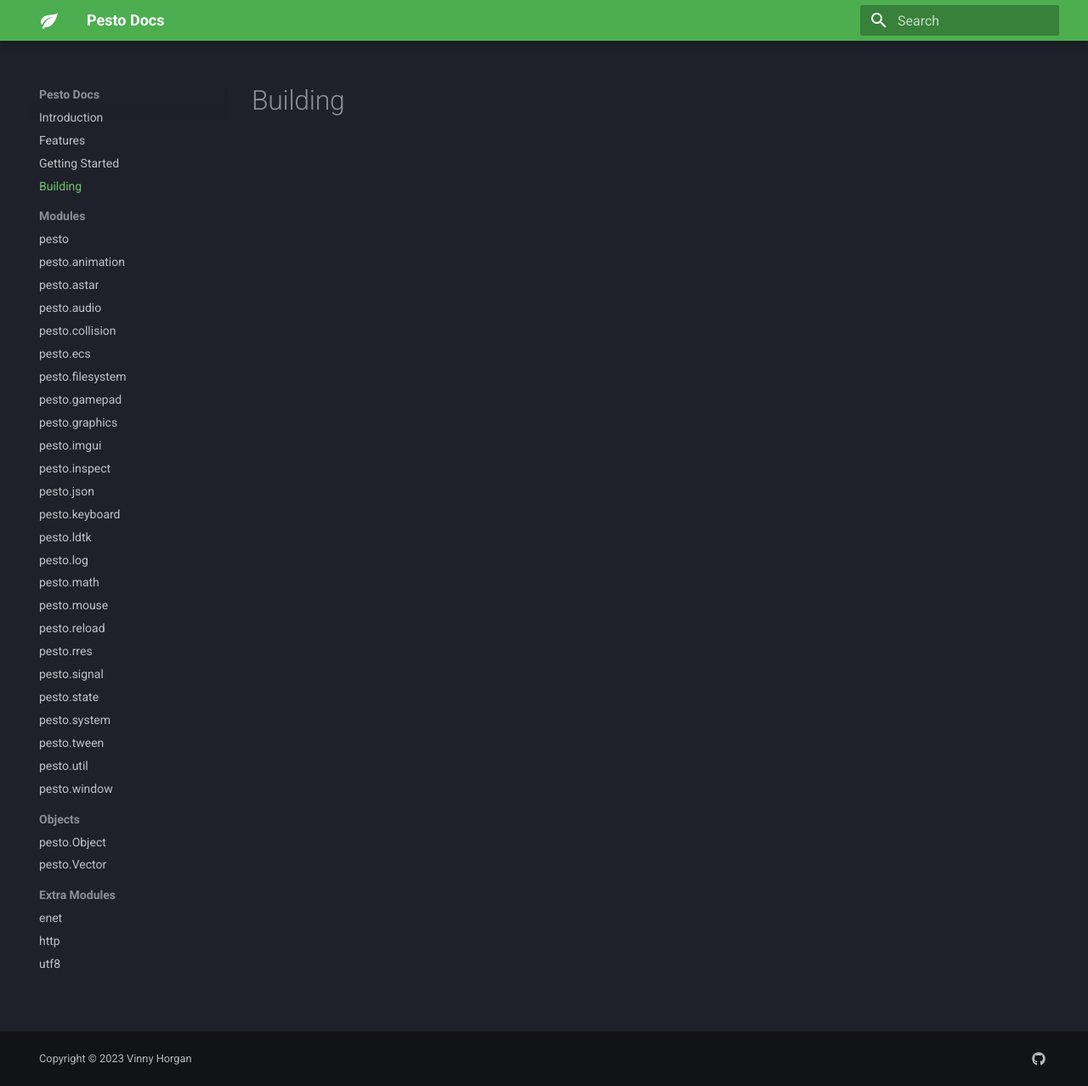
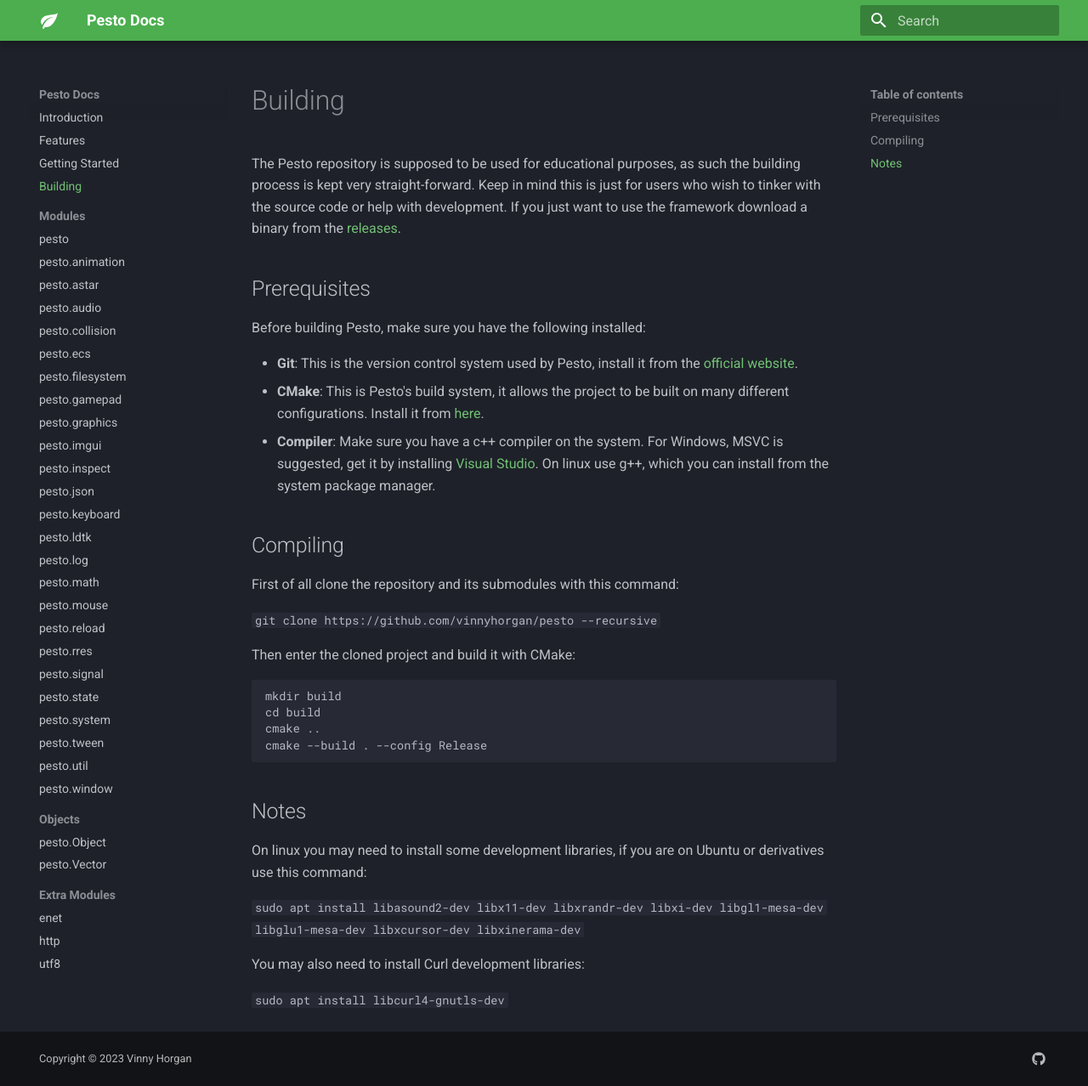
Before and after one commit to vinnyhorgan/pesto, an MkDocs documentation site: the page built from docs/building.md, in a window 1280 px wide and 1278 px high. Shown: the whole window at 85% size. Built offline with MkDocs 1.6.1 and Material for MkDocs 9.7.7, drawn with Linux system fonts in a browser that asks for light colours.

Commit message:
Added building instructions

````diff
--- a/docs/building.md
+++ b/docs/building.md
@@ -1 +1,40 @@
 # Building
+
+The Pesto repository is supposed to be used for educational purposes, as such the building process is kept very straight-forward.
+Keep in mind this is just for users who wish to tinker with the source code or help with development.
+If you just want to use the framework download a binary from the [releases](https://github.com/vinnyhorgan/pesto/releases).
+
+## Prerequisites
+
+Before building Pesto, make sure you have the following installed:
+
+- **Git**: This is the version control system used by Pesto, install it from the [official website](https://git-scm.com/).
+- **CMake**: This is Pesto's build system, it allows the project to be built on many different configurations.
+Install it from [here](https://cmake.org).
+- **Compiler**: Make sure you have a c++ compiler on the system. For Windows, MSVC is suggested, get it by installing [Visual Studio](https://visualstudio.microsoft.com/).
+On linux use g++, which you can install from the system package manager.
+
+## Compiling
+
+First of all clone the repository and its submodules with this command:
+
+`git clone https://github.com/vinnyhorgan/pesto --recursive`
+
+Then enter the cloned project and build it with CMake:
+
+```
+mkdir build
+cd build
+cmake ..
+cmake --build . --config Release
+```
+
+## Notes
+
+On linux you may need to install some development libraries, if you are on Ubuntu or derivatives use this command:
+
+`sudo apt install libasound2-dev libx11-dev libxrandr-dev libxi-dev libgl1-mesa-dev libglu1-mesa-dev libxcursor-dev libxinerama-dev`
+
+You may also need to install Curl development libraries:
+
+`sudo apt install libcurl4-gnutls-dev`
````
